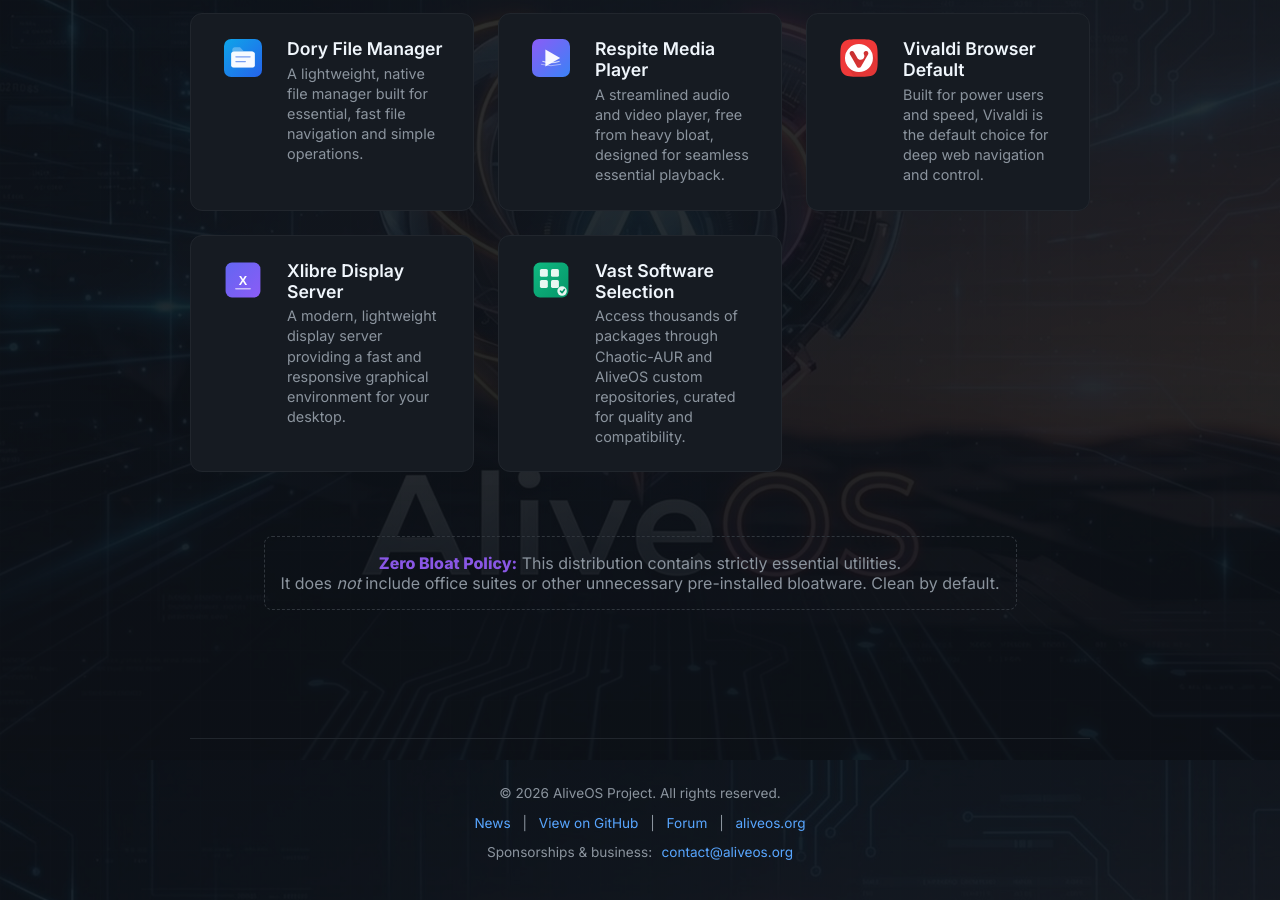
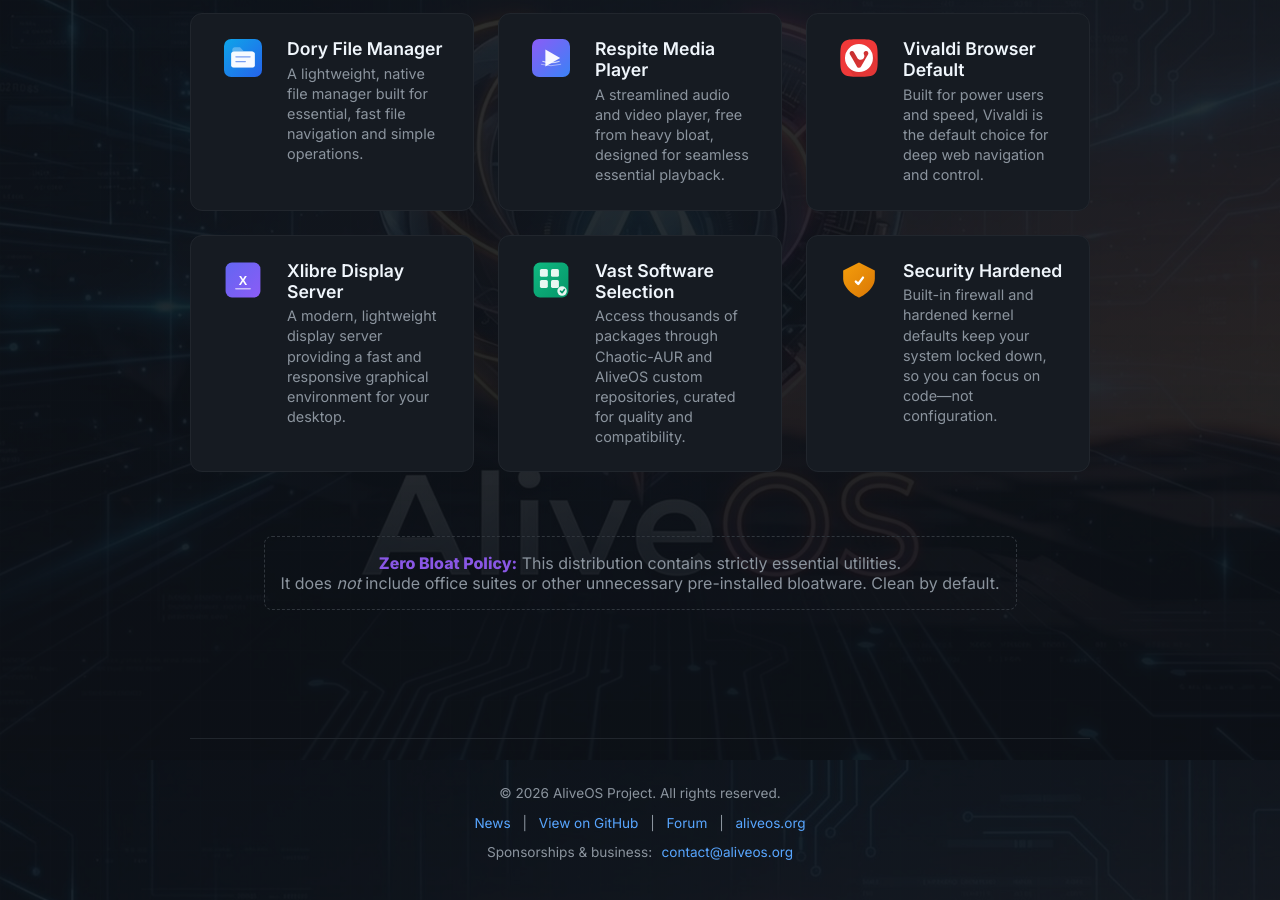
Before and after one commit to Twilight0/aliveos.github.io, a Jekyll site: the page built from index.html, in a window 1280 px wide and 900 px high, scrolled down 1040 px. Built offline with Jekyll 4.4.1, drawn with Linux system fonts in a browser that asks for light colours.

Commit message:
Add Security Hardened card to home page

```diff
--- a/index.html
+++ b/index.html
@@ -78,6 +78,14 @@
             </div>
         </div>
 
+        <div class="feature-card">
+            <span class="feature-icon"><img src="/assets/icons/security.svg" alt="Security Hardened" loading="lazy"></span>
+            <div class="feature-details">
+                <div class="feature-title">Security Hardened</div>
+                <div class="feature-desc">Built-in firewall and hardened kernel defaults keep your system locked down, so you can focus on code—not configuration.</div>
+            </div>
+        </div>
+
     </div>
 </div>
 
```
Also changed, not shown: assets/icons/security.svg (added).
